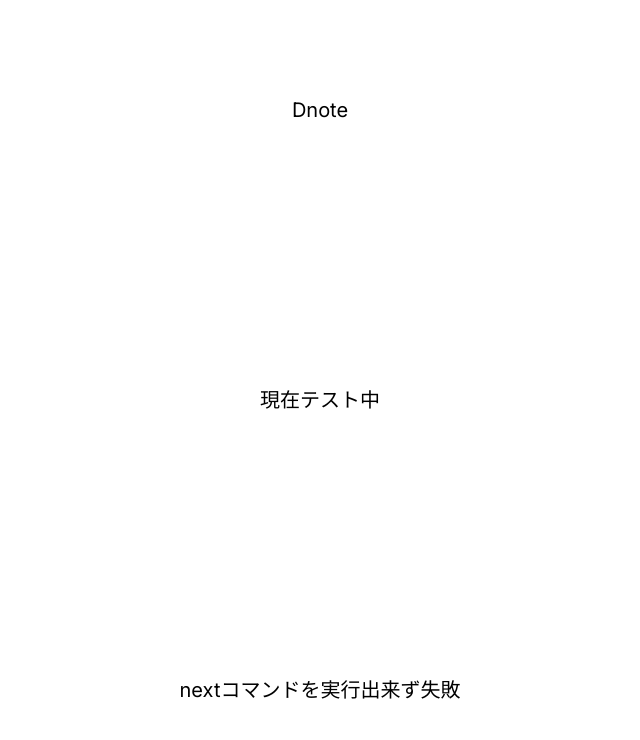
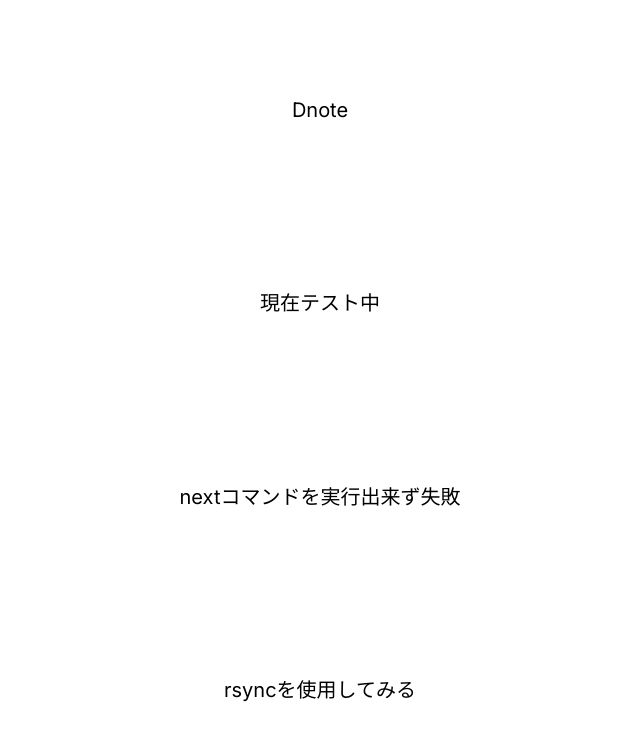
Before and after one commit to Daiki48/d-note, a Next.js app: page / in a window 1280 px wide. Shown: the top 740 px of the page, without its empty margins (320-960 px from the left). Built offline with nearby package versions, Linux system fonts and the light colour scheme.

Commit message:
:monocle_face: Testing github actions

```diff
--- a/src/app/page.tsx
+++ b/src/app/page.tsx
@@ -6,6 +6,7 @@
       <h1>Dnote</h1>
       <p>現在テスト中</p>
       <p>nextコマンドを実行出来ず失敗</p>
+      <p>rsyncを使用してみる</p>
     </main>
   );
 }
```
